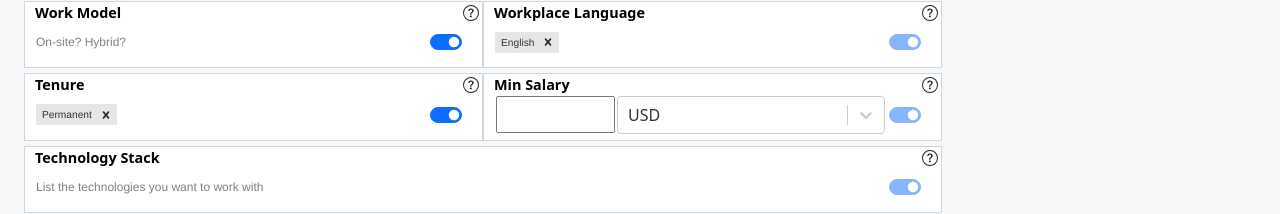
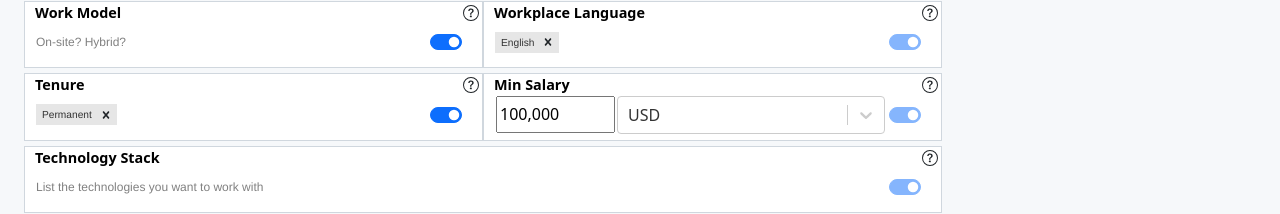
Before and after one commit to tammer/bootstrap-practice, a React (Create React App) app: page /requirements in a window 1280 px wide. Shown: the part 228-442 px from the top of the page. Built offline with nearby package versions, Linux system fonts and the light colour scheme.

Commit message:
salary default

```diff
--- a/src/components/SalarySelector.js
+++ b/src/components/SalarySelector.js
@@ -2,7 +2,7 @@ import Col from "react-bootstrap/Col";
 import Row from "react-bootstrap/Row";
 import Select from "react-select";
 
-const SalarySelector = ({ id, handler }) => {
+const SalarySelector = ({ id, handler, selectedOption }) => {
   function handleInput(e) {
     let temp = e.target.value.replace(/\D/g, "");
     if (temp.length > 6) {
@@ -21,6 +21,7 @@ const SalarySelector = ({ id, handler }) => {
           maxLength="7"
           size="7"
           type="text"
+          value={selectedOption[0] ? selectedOption[0]["label"] : ""}
           onChange={(e) => handleInput(e)}
         />
       </Col>
--- a/src/pages/home.jsx
+++ b/src/pages/home.jsx
@@ -9,9 +9,9 @@ const Home = () => {
           <Col sm="8">
             <div style={{ textAlign: "center", marginTop: "40px" }}>
               <h1 className="display-6">Welcome to</h1>
-              <h8>(the protype of)</h8>
+              <h5>(the protype of)</h5>
               <h1 className="display-1">Background Process</h1>
-              <p class="lead">
+              <p className="lead">
                 The Job Opportunity Management System for Developers{" "}
               </p>
               <h5>
--- a/src/pages/requirements.jsx
+++ b/src/pages/requirements.jsx
@@ -139,11 +139,17 @@ const Requirements = () => {
             </Col>
             <Col>
               <Requirement
-                id="tbd"
+                id="Salary"
                 handleActive={updateActive}
                 title="Min Salary"
                 togglable={false}
-                selector={<SalarySelector id="Salary" handler={updateState} />}
+                selector={
+                  <SalarySelector
+                    id="Salary"
+                    handler={updateState}
+                    selectedOption={getAttributes("Salary")}
+                  />
+                }
                 helper="Enter the minimum salary you would consider. If you love your current job, put a high number in here!"
               />
             </Col>
@@ -233,15 +239,15 @@ const Requirements = () => {
           />
 
           <Requirement
-            id="Experential"
+            id="Experentials"
             handleActive={updateActive}
             title="Experential"
             selector={
               <Selector
-                id="Experential"
+                id="Experentials"
                 handler={updateState}
                 options={experiences}
-                selectedOption={getAttributes("Experential")}
+                selectedOption={getAttributes("Experentials")}
                 placeholder="Must have experential factors go here."
               />
             }
@@ -604,5 +610,6 @@ const defaultStates = {
   OrgSize: { active: true, attributes: [] },
   OrgChars: { active: true, attributes: [] },
   Industry: { active: true, attributes: [] },
-  Salary: { active: true, attributes: [] },
+  Experentials: { active: true, attributes: [] },
+  Salary: { active: true, attributes: [{ label: "100,000" }] },
 };
--- a/src/pages/signup.jsx
+++ b/src/pages/signup.jsx
@@ -19,7 +19,7 @@ const SignUp = () => {
       Salary: { suffix: "salary", comparison: ">=" },
       OrgChars: { suffix: "org_chars", comparison: "∈" },
       OrgSize: { suffix: "org_size", comparison: "" },
-      Experential: { suffix: "experentials", comparison: "⊇" },
+      Experentials: { suffix: "experentials", comparison: "⊇" },
     };
 
     if (
@@ -37,7 +37,7 @@ const SignUp = () => {
     if (id === "Salary") {
       return (
         <div>
-          {JD}.salary >= ${formState[id]["attributes"][0]["label"]}
+          {JD}.salary &gt;= ${formState[id]["attributes"][0]["label"]}
           &nbsp;&amp;&amp;
         </div>
       );
```
